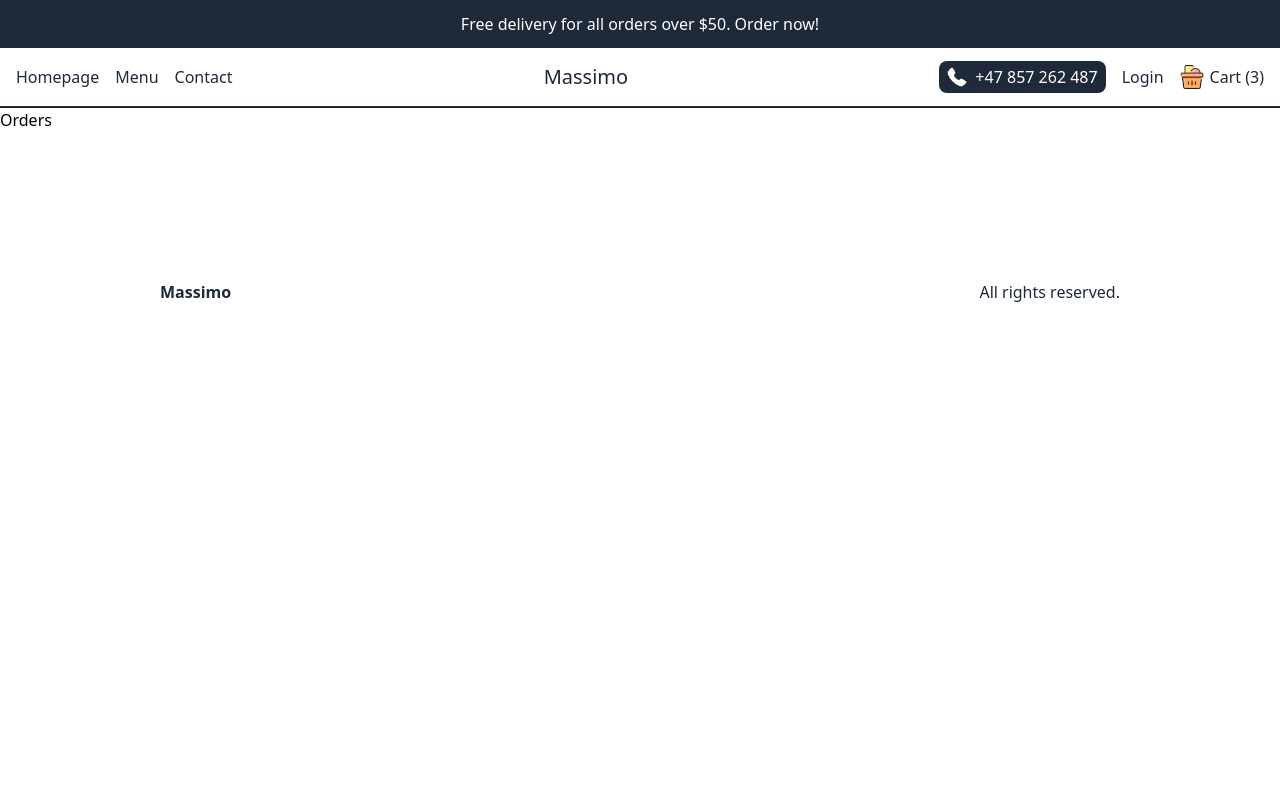
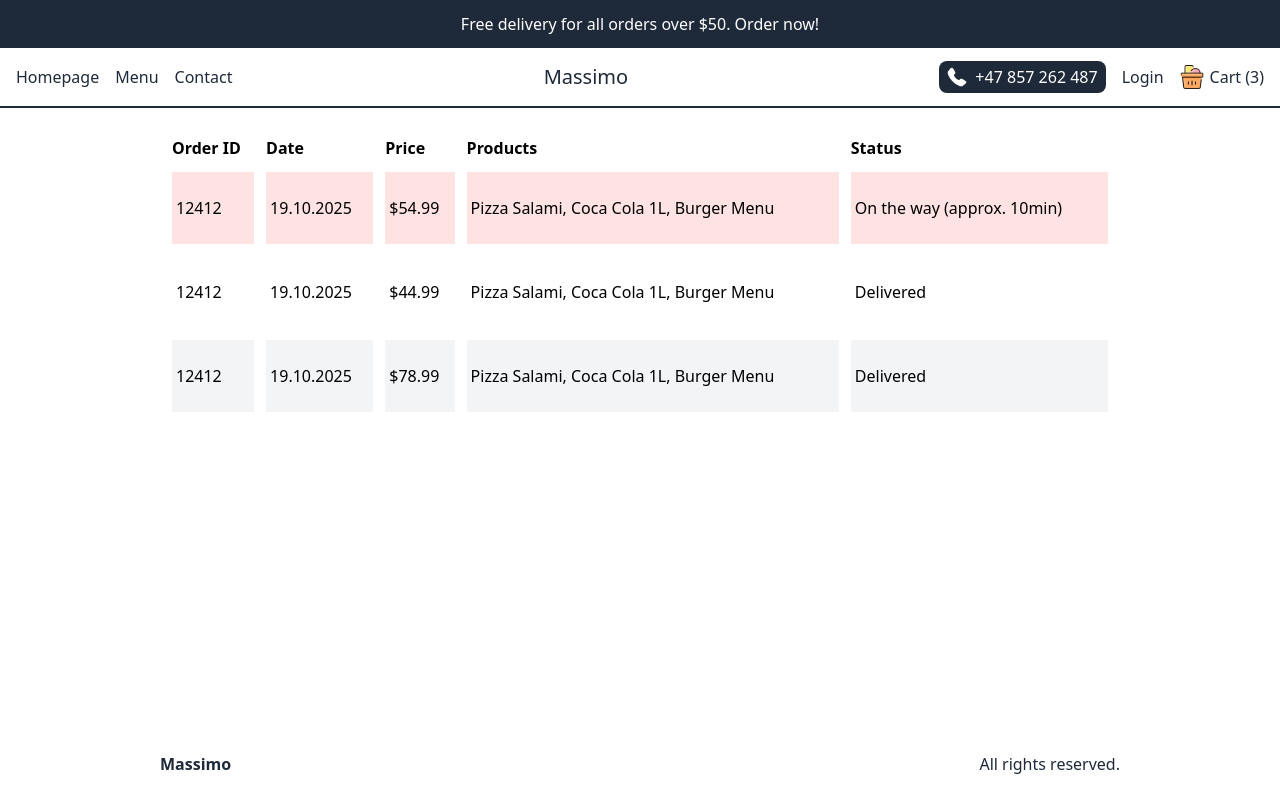
Before and after one commit to deansainer/next-restaurant, a Next.js app: page /orders in a window 1280 px wide. Built offline with nearby package versions, Linux system fonts and the light colour scheme.

Commit message:
implemented orders page

```diff
--- a/src/app/orders/page.tsx
+++ b/src/app/orders/page.tsx
@@ -2,7 +2,47 @@
 
 const Orders = () => {
   return (
-    <div>Orders</div>
+    <div className='p-4 lg:px-20 xl:px-40 h-[calc(100vh-6rem)] md:h-[calc(100vh-12rem)]'>
+      <table className='w-full border-separate border-spacing-3'>
+        <thead>
+          <tr className='text-left'>
+            <th className='hidden md:block'>Order ID</th>
+            <th>Date</th>
+            <th>Price</th>
+            <th className='hidden md:block'>Products</th>
+            <th>Status</th>
+          </tr>
+        </thead>
+
+        <tbody>
+
+          <tr className='text-sm md:text-base bg-red-100'>
+            <td className='hidden md:block py-6 px-1'>12412</td>
+            <td className='py-6 px-1'>19.10.2025</td>
+            <td className='py-6 px-1'>$54.99</td>
+            <td className='hidden md:block py-6 px-1'>Pizza Salami, Coca Cola 1L, Burger Menu</td>
+            <td className='py-6 px-1'>On the way (approx. 10min)</td>
+          </tr>
+
+          <tr className='text-sm md:text-base odd:bg-gray-100'>
+            <td className='hidden md:block py-6 px-1'>12412</td>
+            <td className='py-6 px-1'>19.10.2025</td>
+            <td className='py-6 px-1'>$44.99</td>
+            <td className='hidden md:block py-6 px-1'>Pizza Salami, Coca Cola 1L, Burger Menu</td>
+            <td className='py-6 px-1'>Delivered</td>
+          </tr>
+
+          <tr className='text-sm md:text-base odd:bg-gray-100'>
+            <td className='hidden md:block py-6 px-1'>12412</td>
+            <td className='py-6 px-1'>19.10.2025</td>
+            <td className='py-6 px-1'>$78.99</td>
+            <td className='hidden md:block py-6 px-1'>Pizza Salami, Coca Cola 1L, Burger Menu</td>
+            <td className='py-6 px-1'>Delivered</td>
+          </tr>
+
+        </tbody>
+      </table>
+    </div>
   )
 }
 
--- a/src/components/Footer.tsx
+++ b/src/components/Footer.tsx
@@ -4,7 +4,7 @@
 
 const Footer = () => {
   return (
-    <div className='h-12 md:h-24 p-4 lg:p-20 xl:p-40 text-gray-800 flex justify-between items-center'>
+    <div className='h-12 md:h-24 p-4 lg:px-20 xl:px-40 text-gray-800 flex justify-between items-center'>
       <Link href='/' className='font-bold tex-xl'>Massimo</Link>
       <p>All rights reserved.</p>
     </div>
```
